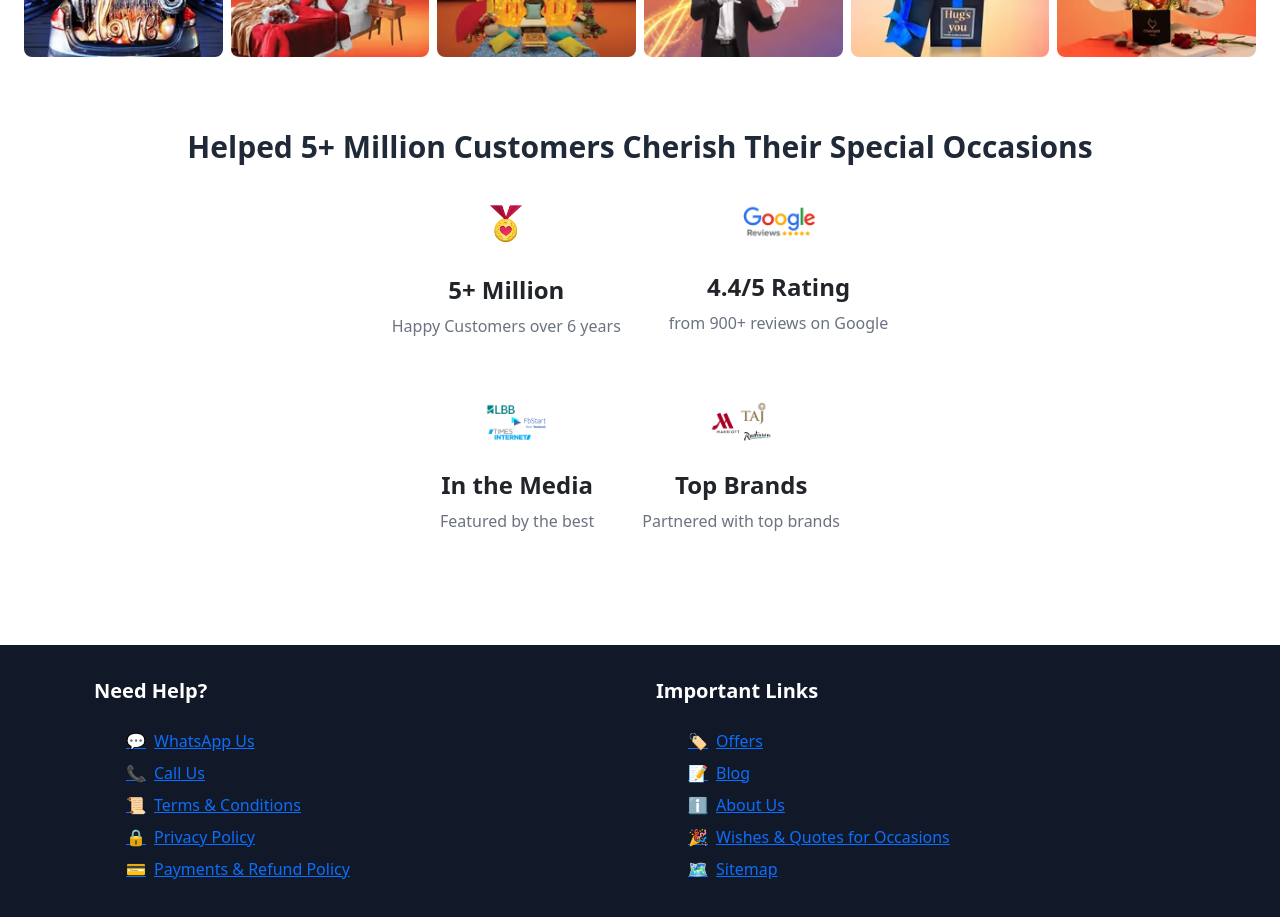
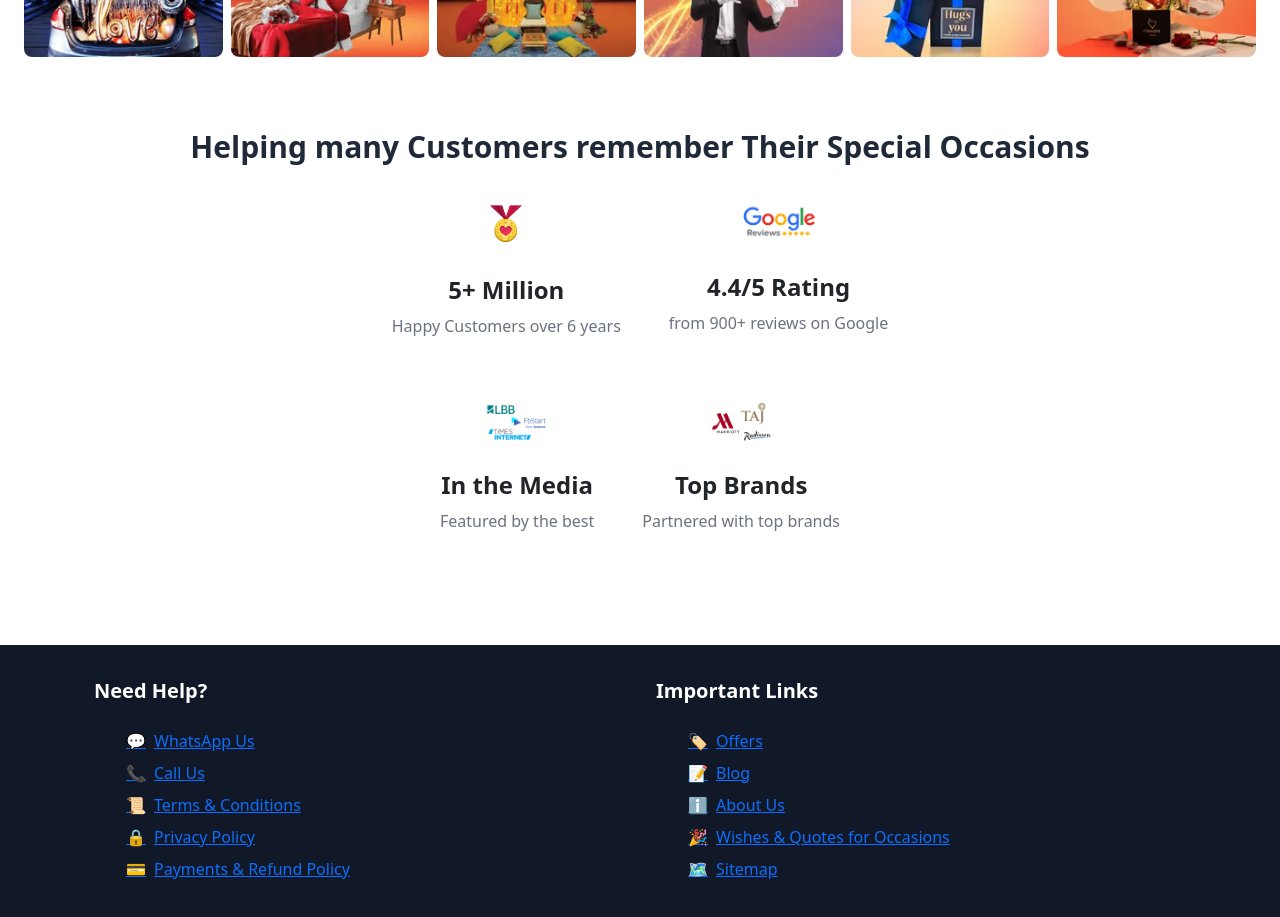
Before and after one commit to Tilak2001/SG_decorators, a React (Create React App) app: page / in a window 1280 px wide. Shown: the part 1440-2357 px from the top of the page. Built offline with nearby package versions, Linux system fonts and the light colour scheme.

Commit message:
changed slogan

```diff
--- a/package.json
+++ b/package.json
@@ -11,6 +11,7 @@
     "react-bootstrap": "^2.10.5",
     "react-dom": "^18.3.1",
     "react-icons": "^5.3.0",
+    "react-router-dom": "^6.26.2",
     "react-scripts": "5.0.1",
     "swiper": "^11.1.14",
     "web-vitals": "^2.1.4"
--- a/src/App.js
+++ b/src/App.js
@@ -60,7 +60,7 @@ const App = () => {
 
         <div className="text-center py-12">
           <h1 className="text-3xl font-bold text-gray-800 mb-8">
-            Helped 5+ Million Customers Cherish Their Special Occasions
+            Helping many Customers remember Their Special Occasions
           </h1>
           <CustomerStats />
           <MediaBrands />
```
Also changed, not shown: 1 other file (tests, documents, lock files or other folders).
